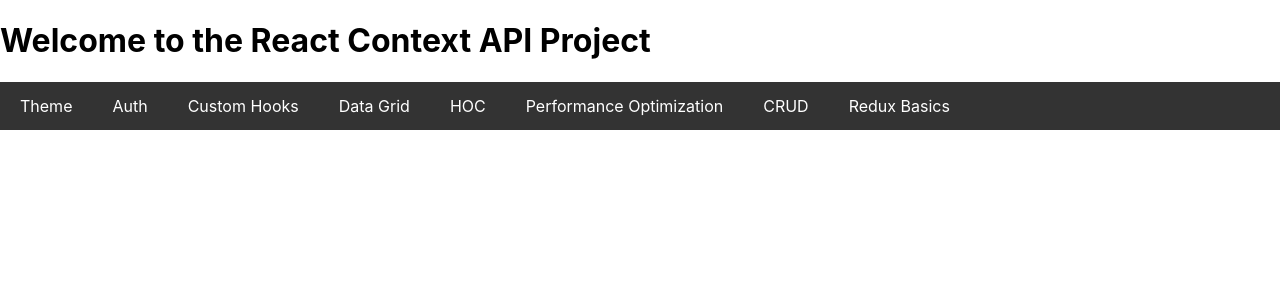
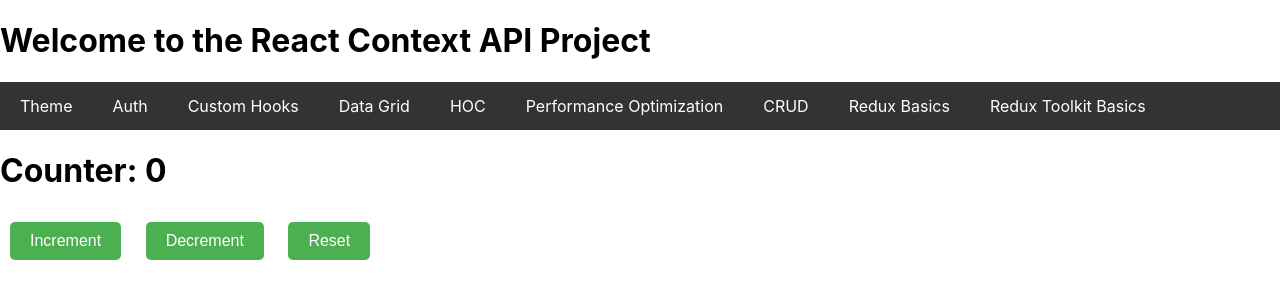
Before and after one commit to TrainerKrunal/reactcontextapi, a React (Create React App) app: page /redux-toolkit in a window 1280 px wide. Shown: the top 300 px of the page. Built offline with nearby package versions, Linux system fonts and the light colour scheme; what ag-grid-community would draw is missing.

Commit message:
Redux Toolkit

```diff
--- a/package.json
+++ b/package.json
@@ -3,6 +3,7 @@
   "version": "0.1.0",
   "private": true,
   "dependencies": {
+    "@reduxjs/toolkit": "^2.7.0",
     "@testing-library/dom": "^10.4.0",
     "@testing-library/jest-dom": "^6.6.3",
     "@testing-library/react": "^16.3.0",
--- a/src/MainContent.js
+++ b/src/MainContent.js
@@ -15,6 +15,10 @@ import AgGridComponent from './DataGrids/AgGridComponent';
 import LoggerDemo from './HOC/LoggerDemo';
 import ReactMemoDemo from './PerformanceOptimization/reactMemoDemo';
 import ToDoList from './ReduxDeepDrive/ToDoList';
+import Counter from './ReduxDeepDrive/Counter'; // Importing the Counter component
+import { Provider as ReduxProvider } from 'react-redux';
+import store from './ReduxDeepDrive/store'; // Redux Basics store
+import toolkitStore from './ReduxDeepDrive/toolkitStore'; // Redux Toolkit store
 
 /**
  * MainContent Component
@@ -69,7 +73,22 @@ const MainContent = () => {
               path="/list-user"
               element={<BankUser view="list" setView={setView} />}
             />
-            <Route path="/redux-basic" element={<ToDoList />} /> {/* Route for Redux Basics */}
+            <Route
+              path="/redux-basic"
+              element={
+                <ReduxProvider store={store}>
+                  <ToDoList />
+                </ReduxProvider>
+              }
+            /> {/* Route for Redux Basics */}
+            <Route
+              path="/redux-toolkit"
+              element={
+                <ReduxProvider store={toolkitStore}>
+                  <Counter />
+                </ReduxProvider>
+              }
+            /> {/* Route for Redux Toolkit Basics */}
           </Routes>
         </AuthContext.Provider>
       </ThemeContext.Provider>
--- a/src/Navigation/TopNavigation.js
+++ b/src/Navigation/TopNavigation.js
@@ -19,6 +19,7 @@ const TopNavigation = () => {
         <li><Link to="/performance-optimization">Performance Optimization</Link></li>
         <li><Link to="/create-user">CRUD</Link></li>
         <li><Link to="/redux-basic">Redux Basics</Link></li> {/* New link for Redux Basics */}
+        <li><Link to="/redux-toolkit">Redux Toolkit Basics</Link></li> {/* New link for Redux Toolkit Basics */}
       </ul>
     </nav>
   );
--- /dev/null
+++ b/src/ReduxDeepDrive/Counter.js
@@ -0,0 +1,30 @@
+import React from 'react';
+import { useSelector, useDispatch } from 'react-redux';
+import { increment, decrement, reset } from './toolkitStore';
+
+/**
+ * Counter Component
+ *
+ * This component demonstrates the use of Redux Toolkit for state management.
+ * It allows users to increment, decrement, and reset a counter.
+ *
+ * Key Concepts:
+ * - `useSelector`: A hook to extract data from the Redux store state.
+ * - `useDispatch`: A hook to dispatch actions to the Redux store.
+ * - `createSlice`: A Redux Toolkit function to create a slice of the store, combining actions and reducers.
+ */
+const Counter = () => {
+  const count = useSelector((state) => state.counter.value); // `useSelector` extracts the `counter` state from the Redux store
+  const dispatch = useDispatch(); // `useDispatch` provides a way to dispatch actions to the Redux store
+
+  return (
+    <div>
+      <h1>Counter: {count}</h1>
+      <button onClick={() => dispatch(increment())}>Increment</button> {/* Dispatch increment action */}
+      <button onClick={() => dispatch(decrement())}>Decrement</button> {/* Dispatch decrement action */}
+      <button onClick={() => dispatch(reset())}>Reset</button> {/* Dispatch reset action */}
+    </div>
+  );
+};
+
+export default Counter;
--- a/src/ReduxDeepDrive/ToDoList.js
+++ b/src/ReduxDeepDrive/ToDoList.js
@@ -7,11 +7,18 @@ import { addTodo, removeTodo } from './store';
  *
  * This component demonstrates the use of Redux for state management.
  * It allows users to add and remove todo items.
+ *
+ * Key Concepts:
+ * - `useSelector`: A hook to extract data from the Redux store state.
+ * - `useDispatch`: A hook to dispatch actions to the Redux store.
  */
 const ToDoList = () => {
   const [todoText, setTodoText] = useState(''); // Local state for the input field
-  const todos = useSelector((state) => state.todos); // Selector to get todos from the Redux store
-  const dispatch = useDispatch(); // Hook to dispatch actions to the Redux store
+  const todos = useSelector((state) => state.todos || []); // `useSelector` extracts the `todos` state from the Redux store
+  const dispatch = useDispatch(); // `useDispatch` provides a way to dispatch actions to the Redux store
+
+  // Added a debug log to verify the `todos` state in the component
+  console.log('Current todos:', todos);
 
   const handleAddTodo = () => {
     if (todoText.trim()) {
--- a/src/ReduxDeepDrive/store.js
+++ b/src/ReduxDeepDrive/store.js
@@ -1,3 +1,14 @@
+/**
+ * Redux Basics Store
+ *
+ * This file demonstrates the traditional Redux setup with actions, reducers, and a store.
+ *
+ * Key Concepts:
+ * - Actions: Plain JavaScript objects that describe what you want to do (e.g., ADD_TODO, REMOVE_TODO).
+ * - Reducer: A function that takes the current state and an action, and returns the new state.
+ * - Store: The single source of truth that holds the state of the application.
+ */
+
 import { createStore } from 'redux';
 
 /**
@@ -8,8 +19,15 @@ const ADD_TODO = 'ADD_TODO';
 const REMOVE_TODO = 'REMOVE_TODO';
 
 // Action creators
-export const addTodo = (todo) => ({ type: ADD_TODO, payload: todo });
-export const removeTodo = (id) => ({ type: REMOVE_TODO, payload: id });
+export const addTodo = (todo) => {
+  console.log('Dispatching ADD_TODO with payload:', todo); // Debug log for action payload
+  return { type: ADD_TODO, payload: todo }; // Action to add a todo
+};
+
+export const removeTodo = (id) => {
+  console.log('Dispatching REMOVE_TODO with payload:', id); // Debug log for action payload
+  return { type: REMOVE_TODO, payload: id }; // Action to remove a todo by ID
+};
 
 /**
  * Reducer: A function that takes the current state and an action, and returns the new state.
@@ -19,14 +37,18 @@ const initialState = {
   todos: [], // Initial state with an empty list of todos
 };
 
+// Added a default value for `state.todos` to ensure it is always an array
 const todoReducer = (state = initialState, action) => {
+  console.log('Reducer called with state:', state, 'and action:', action); // Debug log for reducer
   switch (action.type) {
     case ADD_TODO:
+      console.log('Adding todo:', action.payload); // Debug log for added todo
       return {
         ...state,
         todos: [...state.todos, action.payload], // Add a new todo to the list
       };
     case REMOVE_TODO:
+      console.log('Removing todo with ID:', action.payload); // Debug log for removed todo
       return {
         ...state,
         todos: state.todos.filter((todo) => todo.id !== action.payload), // Remove a todo by ID
--- /dev/null
+++ b/src/ReduxDeepDrive/toolkitStore.js
@@ -0,0 +1,55 @@
+/**
+ * Redux Toolkit Store
+ *
+ * This file demonstrates the use of Redux Toolkit to simplify Redux setup.
+ *
+ * Key Concepts:
+ * - `createSlice`: Combines actions and reducers in one place, reducing boilerplate.
+ * - `configureStore`: Simplifies store creation and includes middleware and DevTools by default.
+ * - Benefits of Redux Toolkit:
+ *   1. Less boilerplate compared to traditional Redux.
+ *   2. Built-in support for immutable updates.
+ *   3. Includes Redux DevTools and middleware by default.
+ */
+
+import { configureStore, createSlice } from '@reduxjs/toolkit';
+
+/**
+ * Redux Toolkit Simplification:
+ * - Redux Toolkit simplifies the process of setting up and managing Redux.
+ * - It provides utilities like `createSlice` and `configureStore` to reduce boilerplate code.
+ * - Benefits:
+ *   1. Less boilerplate compared to traditional Redux.
+ *   2. Built-in support for immutable updates.
+ *   3. Includes Redux DevTools and middleware by default.
+ * - Use it when you want to simplify Redux setup and avoid manual configuration.
+ */
+
+// Create a slice: Combines actions and reducers in one place
+const counterSlice = createSlice({
+  name: 'counter', // Name of the slice
+  initialState: { value: 0 }, // Initial state
+  reducers: {
+    increment: (state) => {
+      state.value += 1; // Increment the counter
+    },
+    decrement: (state) => {
+      state.value -= 1; // Decrement the counter
+    },
+    reset: (state) => {
+      state.value = 0; // Reset the counter
+    },
+  },
+});
+
+// Export actions generated by createSlice
+export const { increment, decrement, reset } = counterSlice.actions;
+
+// Configure the store with the slice reducer
+const store = configureStore({
+  reducer: {
+    counter: counterSlice.reducer, // Add the counter slice reducer
+  },
+});
+
+export default store;
--- a/src/index.js
+++ b/src/index.js
@@ -4,12 +4,17 @@ import './index.css';
 import App from './App';
 import reportWebVitals from './reportWebVitals';
 import { Provider } from 'react-redux';
-import store from './ReduxDeepDrive/store';
+import toolkitStore from './ReduxDeepDrive/toolkitStore';
+import store from './ReduxDeepDrive/store'; // Import Redux Basics store
 
 const root = ReactDOM.createRoot(document.getElementById('root'));
+
+// Dynamically switch between stores based on the route
+const currentStore = window.location.pathname.includes('redux-basic') ? store : toolkitStore;
+
 root.render(
   <React.StrictMode>
-    <Provider store={store}>
+    <Provider store={currentStore}> {/* Use the appropriate store */}
       <App />
     </Provider>
   </React.StrictMode>
```
Also changed, not shown: 1 other file (tests, documents, lock files or other folders).
